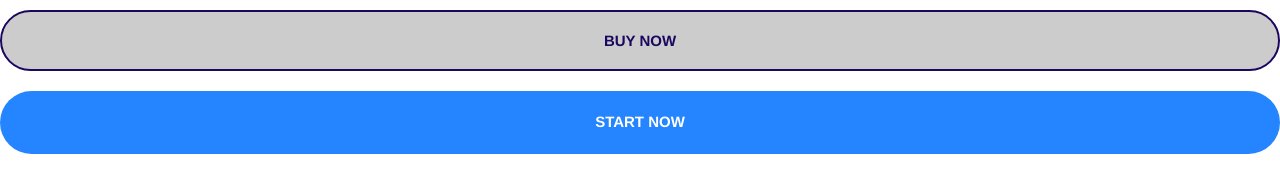
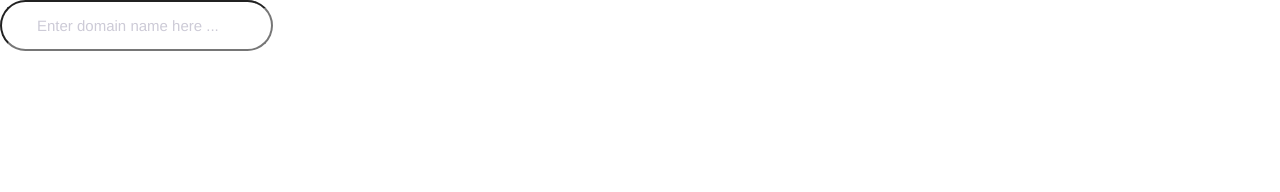
Before and after one commit to mab30/Mabel, a plain HTML site: page index.html in a window 1280 px wide. Drawn offline with Linux system fonts and the light colour scheme.

Commit message:
input compnent defined

```diff
--- a/css/styles.css
+++ b/css/styles.css
@@ -170,16 +170,16 @@ a {
 
 /* Buttons */
 .btn {
+  border-radius: 40px;
+  border: 0;
+  cursor: pointer;
   font-size: 1.8rem;
   font-weight: 600;
+  margin: 1rem 0;
+  padding: 2rem 3rem;
+  text-align: center;
   text-transform: uppercase;
-  padding: 2rem 3rem;
-  border: 0;
-  border-radius: 40px;
-  cursor: pointer;
   white-space: nowrap;
-  text-align: center;
-  margin: 1rem 0;
 }
 
 .btn--primary {
@@ -230,3 +230,23 @@ a {
     font-size: 1.5rem;
   }
 }
+
+/* inputs */
+.input {
+  border-radius: 30px;
+  border: 1px soloid #ccc;
+  color: var(--color-headings);
+  font-size: 2rem;
+  outline: 0;
+  padding: 1.5rem 3.5rem;
+}
+
+::placeholder {
+  color: #cdcbd7;
+}
+
+@media screen and (min-width: 1024px){
+  .input {
+    font-size: 1.5rem;
+  }
+}
--- a/index.html
+++ b/index.html
@@ -12,8 +12,6 @@
     <link rel="stylesheet" href="css/styles.css">
 </head>
 <body>
-    <button class="btn btn--outline btn--block">Buy Now</button>
-    <a href="" class="btn btn--primary btn--block">Start Now</a>
-
+    <input type="text" class="input" placeholder="Enter domain name here ...">
 </body>
 </html>
```
Also changed, not shown: Components/inputs.html (added, +1 -0 lines).
